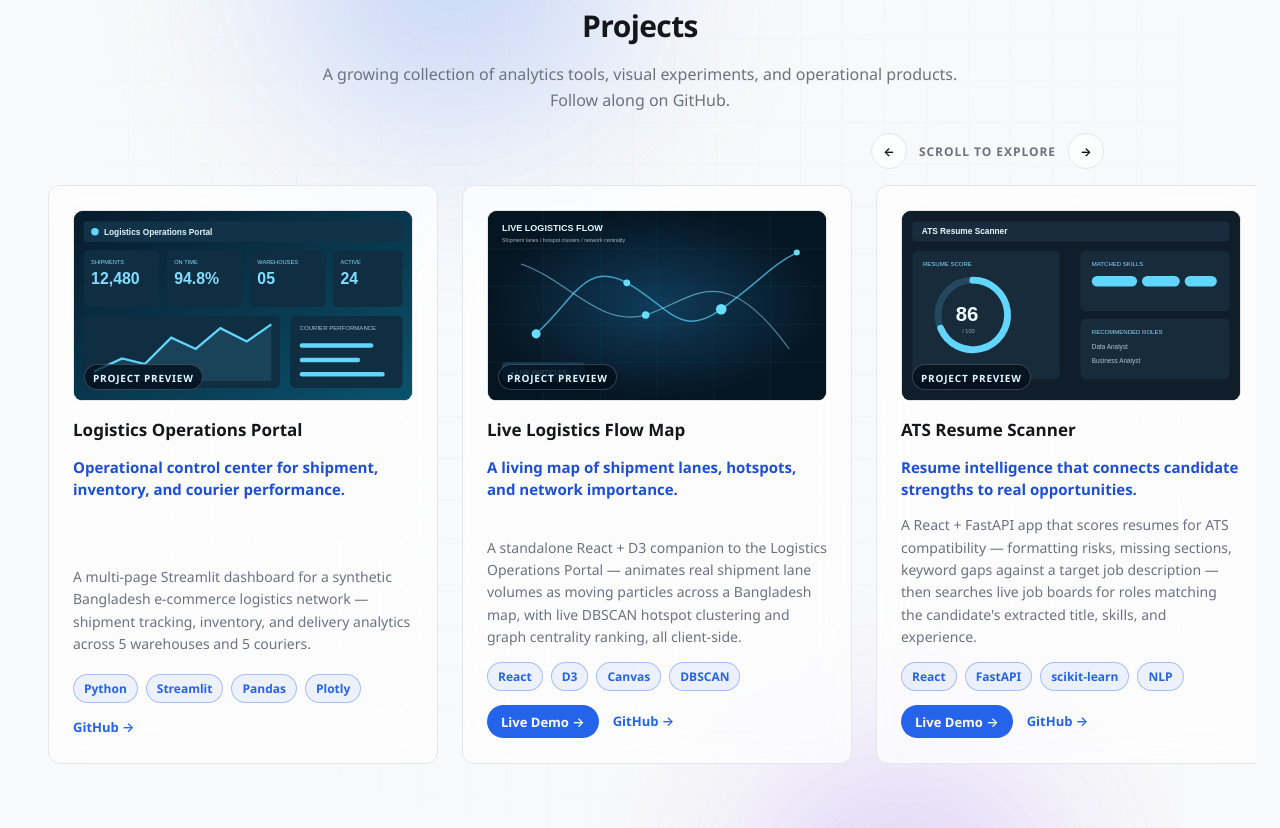
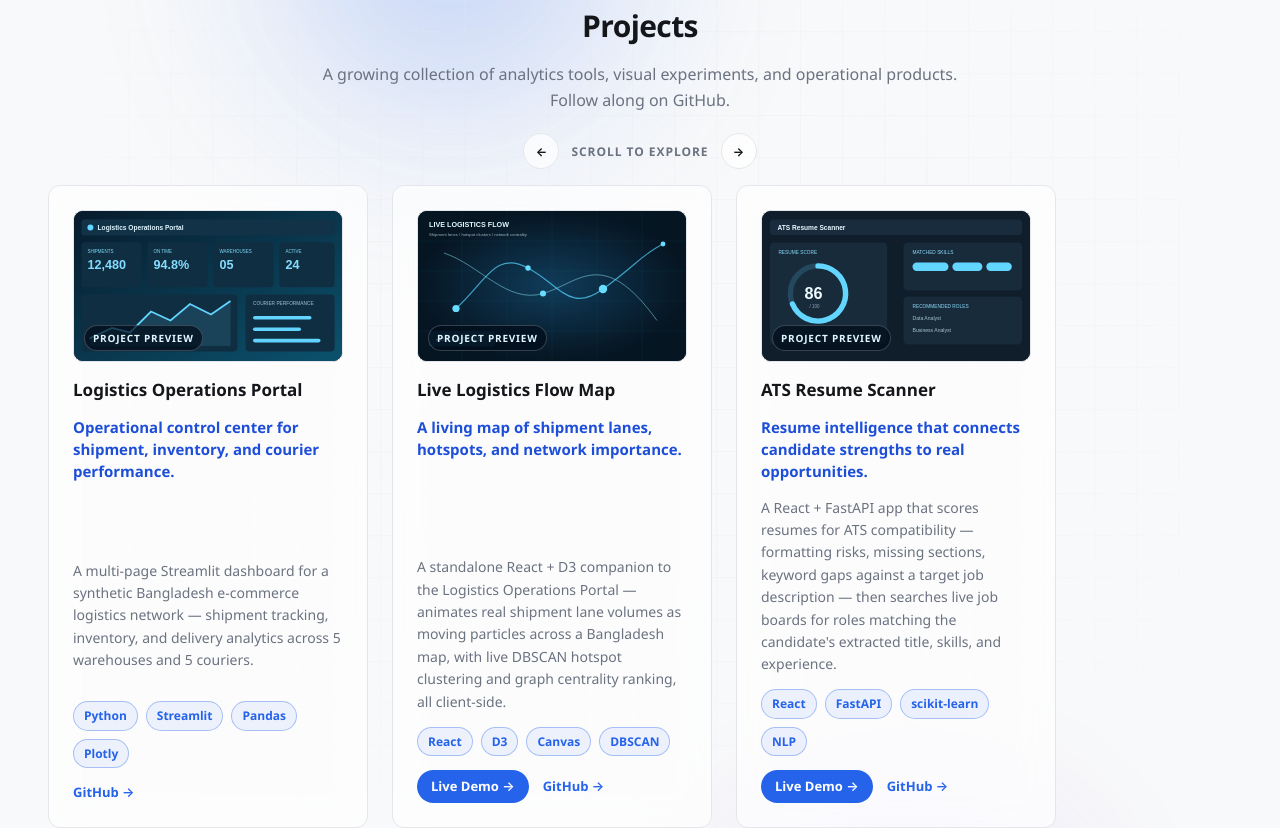
Before and after one commit to Atikul-Dipto/Atikul-Dipto.github.io, a React (Vite) app: page / in a window 1280 px wide. Shown: the part 2620-3448 px from the top of the page. Built offline with nearby package versions, Linux system fonts and the light colour scheme.

Commit message:
Center project cards evenly

```diff
--- a/src/App.css
+++ b/src/App.css
@@ -1001,9 +1001,9 @@ main {
 .projects-controls {
   display: flex;
   align-items: center;
-  justify-content: flex-end;
+  justify-content: center;
   gap: 12px;
-  margin: -20px 0 0;
+  margin: -20px auto 0;
   color: var(--text-muted);
   font-size: 12px;
   font-weight: 700;
@@ -1032,7 +1032,7 @@ main {
   --rx: 0deg;
   --ry: 0deg;
   position: relative;
-  flex: 0 0 min(390px, 82vw);
+  flex: 0 0 min(320px, 82vw);
   background: var(--surface);
   backdrop-filter: var(--glass-blur);
   -webkit-backdrop-filter: var(--glass-blur);
```
